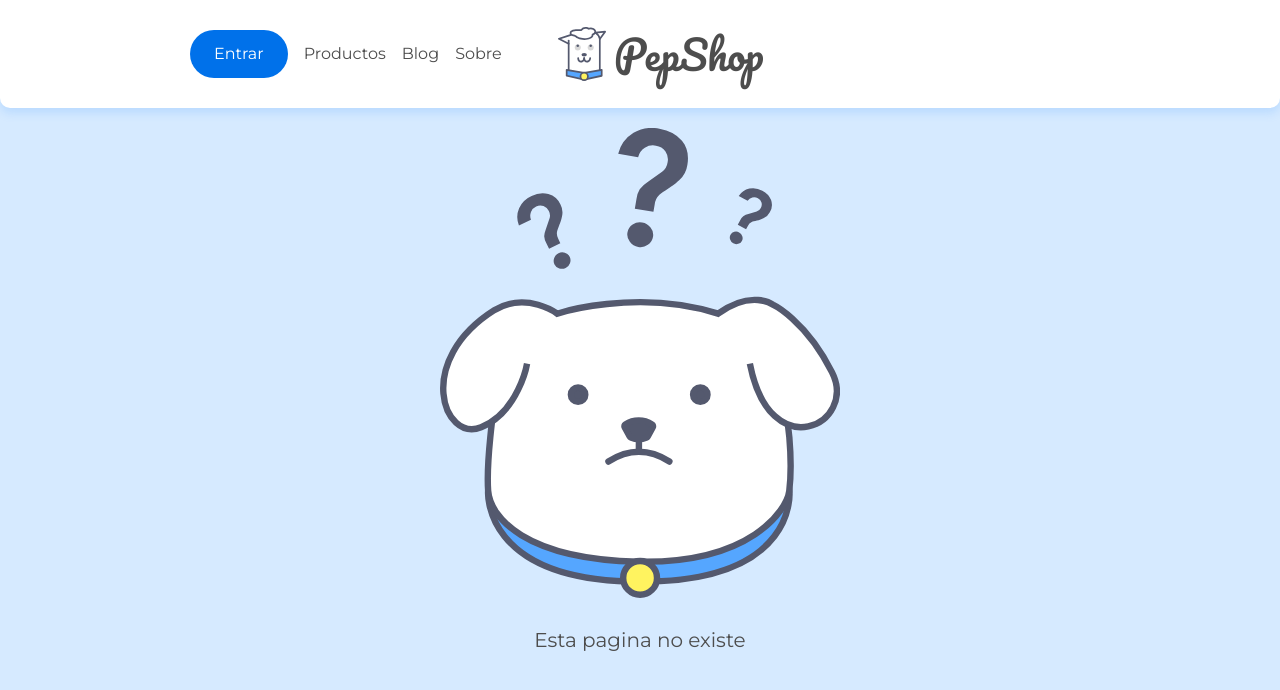
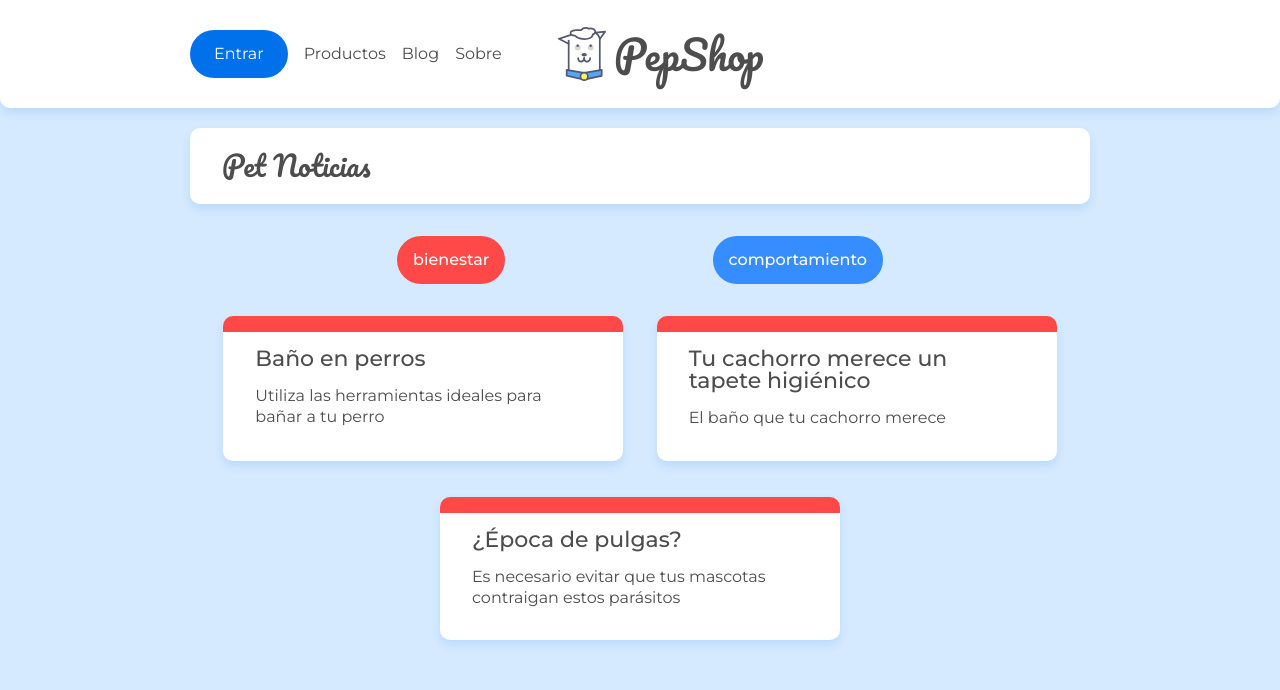
Before and after one commit to WilsonCollantesAponte/Expertec_Requerimientos, a React (Create React App) app: page /categoria/bienestar in a window 1280 px wide. Shown: the top 690 px of the page. Built offline with nearby package versions, Linux system fonts and the light colour scheme; data requests are answered from the project's data file.

Commit message:
creamos el componente categoria donde vamos a filtrar los categorias, y le asignamos sus rutas

```diff
--- a/src/App.js
+++ b/src/App.js
@@ -6,6 +6,7 @@
 import Page404 from "./pages/Page404";
 import Header from "./components/Header";
 import Post from "./pages/Post";
+import Categoria from "./pages/Categoria";
 
 function App() {
     return (
@@ -15,6 +16,7 @@
                 <Route path="/" element={<Home />} />
                 <Route path="/sobre" element={<Sobre />} />
                 <Route path="/posts/:id" element={<Post />} />
+                <Route path="/categoria/:id" element={<Categoria />} />
                 <Route path="*" element={<Page404 />} />
             </Routes>
         </Router>
--- /dev/null
+++ b/src/pages/Categoria.jsx
@@ -0,0 +1,26 @@
+import { useState, useEffect } from "react";
+import "../assets/css/blog.css";
+import { buscar } from "../api/api";
+import ListCategories from "../components/ListCategories";
+import ListPost from "../components/ListPost";
+import { useParams, Routes, Route } from "react-router-dom";
+
+const Categoria = () => {
+    const { id } = useParams();
+    return (
+        <>
+            <div className="container">
+                <h2 className="title-page">Pet Noticias</h2>
+            </div>
+            <ListCategories />
+            <Routes>
+                <Route
+                    path="/"
+                    element={<ListPost url={`/posts?categoria=${id}`} />}
+                />
+            </Routes>
+        </>
+    );
+};
+
+export default Categoria;
```
